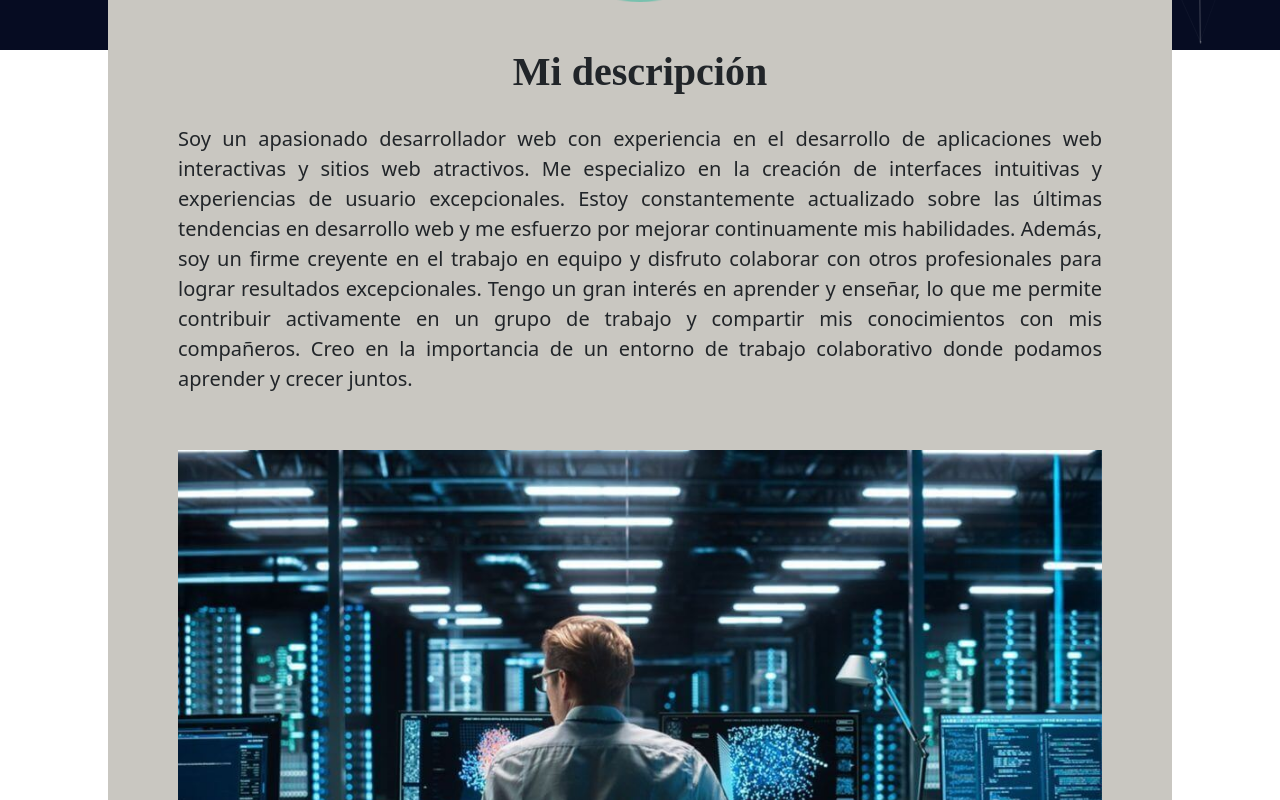
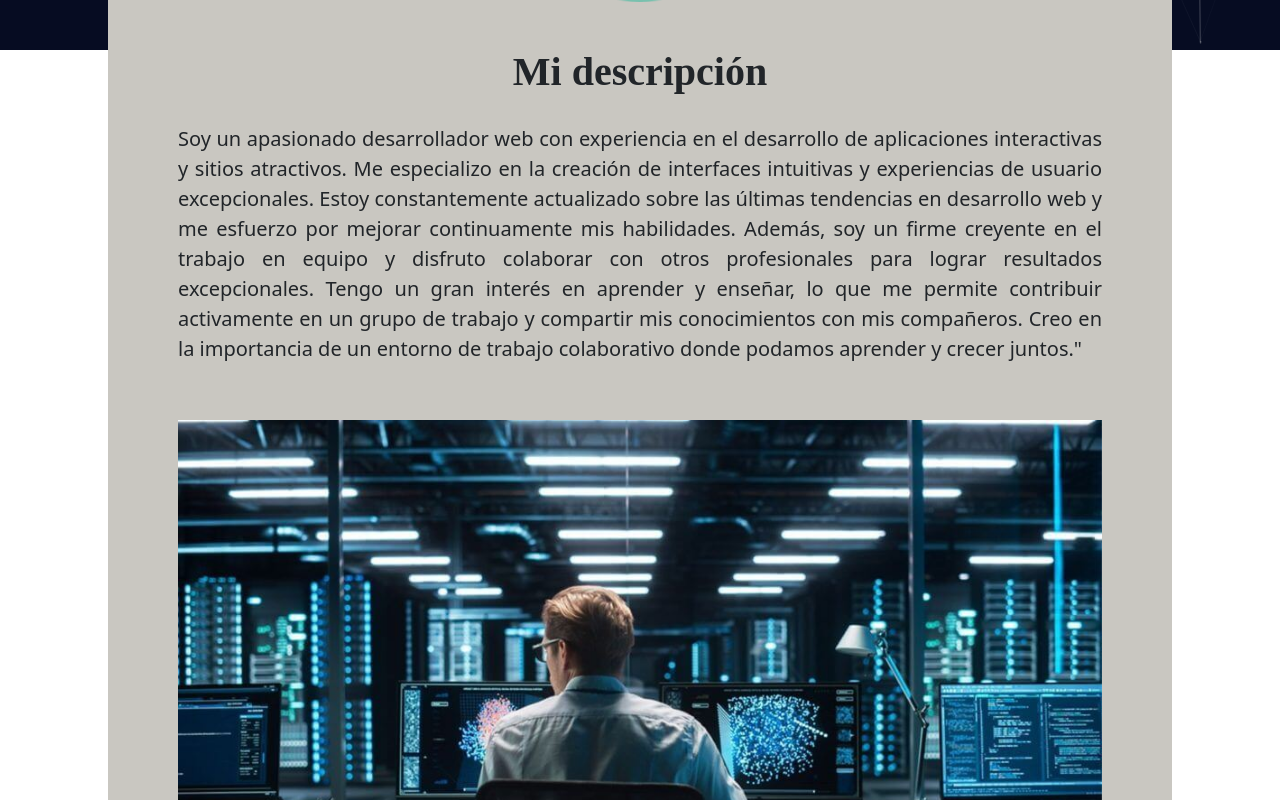
Before and after one commit to Arlex296/PortafolioEdwin, an Angular app: page /principal in a window 1280 px wide. Shown: the part 820-1620 px from the top of the page. Built offline with nearby package versions, Linux system fonts and the light colour scheme; a web font is replaced by a local one.

Commit message:
cambio de texto

```diff
--- a/src/app/components/principal/principal.component.html
+++ b/src/app/components/principal/principal.component.html
@@ -33,10 +33,15 @@
 
 
             <h1>Mi descripción </h1>
-            <p>Soy un apasionado desarrollador web con experiencia en el desarrollo de aplicaciones web interactivas y sitios web atractivos. Me especializo en la creación de interfaces intuitivas y experiencias de usuario excepcionales. Estoy constantemente
-                actualizado sobre las últimas tendencias en desarrollo web y me esfuerzo por mejorar continuamente mis habilidades. Además, soy un firme creyente en el trabajo en equipo y disfruto colaborar con otros profesionales para lograr resultados
-                excepcionales. Tengo un gran interés en aprender y enseñar, lo que me permite contribuir activamente en un grupo de trabajo y compartir mis conocimientos con mis compañeros. Creo en la importancia de un entorno de trabajo colaborativo
-                donde podamos aprender y crecer juntos.</p>
+            <p>
+              Soy un apasionado desarrollador web con experiencia en el desarrollo de aplicaciones interactivas y
+              sitios atractivos. Me especializo en la creación de interfaces intuitivas y experiencias de usuario
+              excepcionales. Estoy constantemente actualizado sobre las últimas tendencias en desarrollo web y me
+              esfuerzo por mejorar continuamente mis habilidades. Además, soy un firme creyente en el trabajo en
+              equipo y disfruto colaborar con otros profesionales para lograr resultados excepcionales. Tengo un
+               gran interés en aprender y enseñar, lo que me permite contribuir activamente en un grupo de trabajo
+                y compartir mis conocimientos con mis compañeros. Creo en la importancia de un entorno de trabajo
+                colaborativo donde podamos aprender y crecer juntos."</p>
 
 
 
@@ -44,7 +49,7 @@
             <h2 class="h2section1"> Tecnólogo en Análisis y Desarrollo de Sistemas de Información del SENA </h2>
 
             <article>
-                <h3 class="h3styles"> Habilidades que desarrolle: </h3>
+                <h3 class="h3styles"> Habilidades que desarrollé: </h3>
 
                 <p>1. Analizar los requisitos del cliente para construir el sistema de información.</p>
                 <p>2. Aplicar buenas prácticas de calidad en el proceso de desarrollo de software.</p>
```
